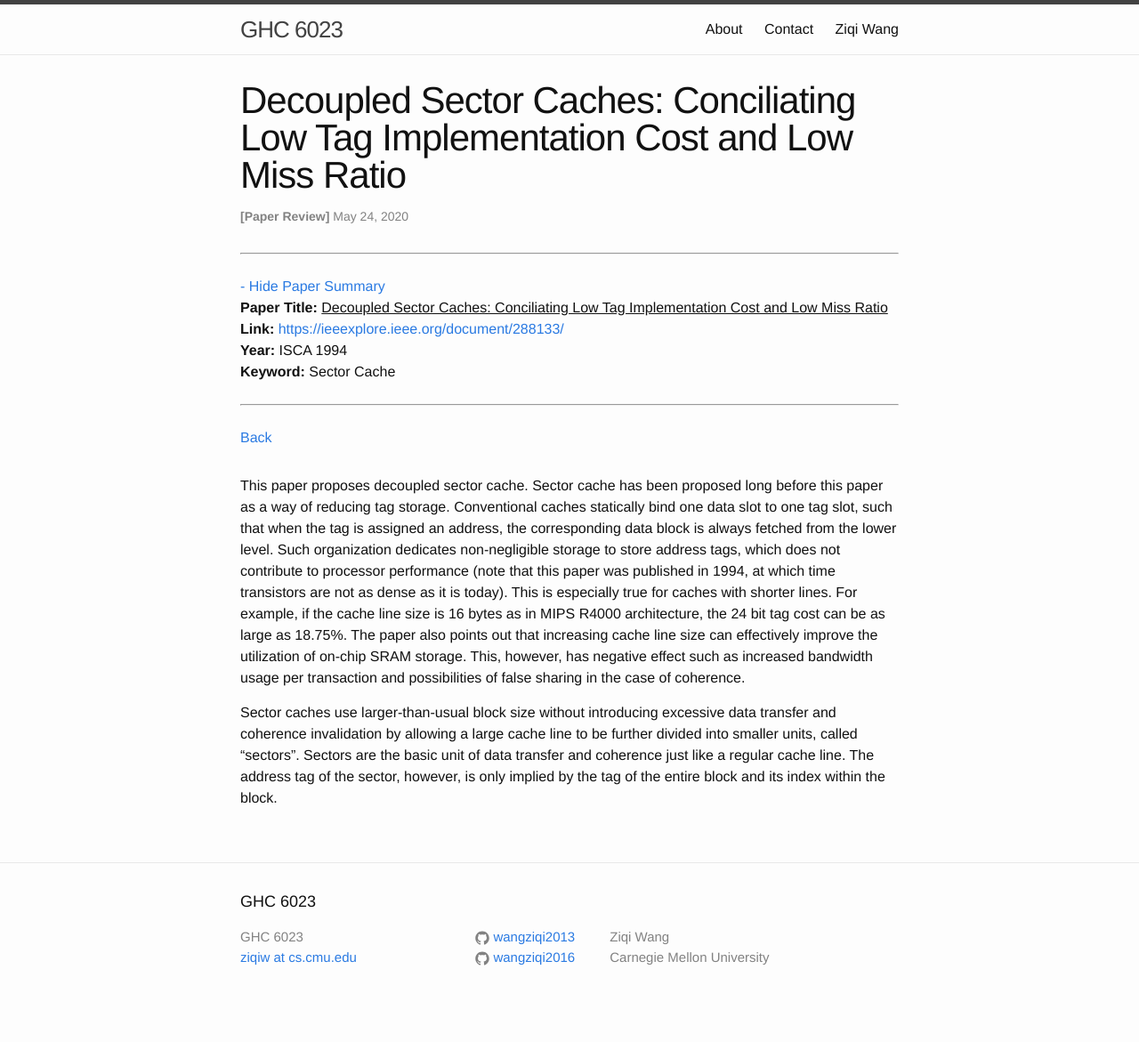
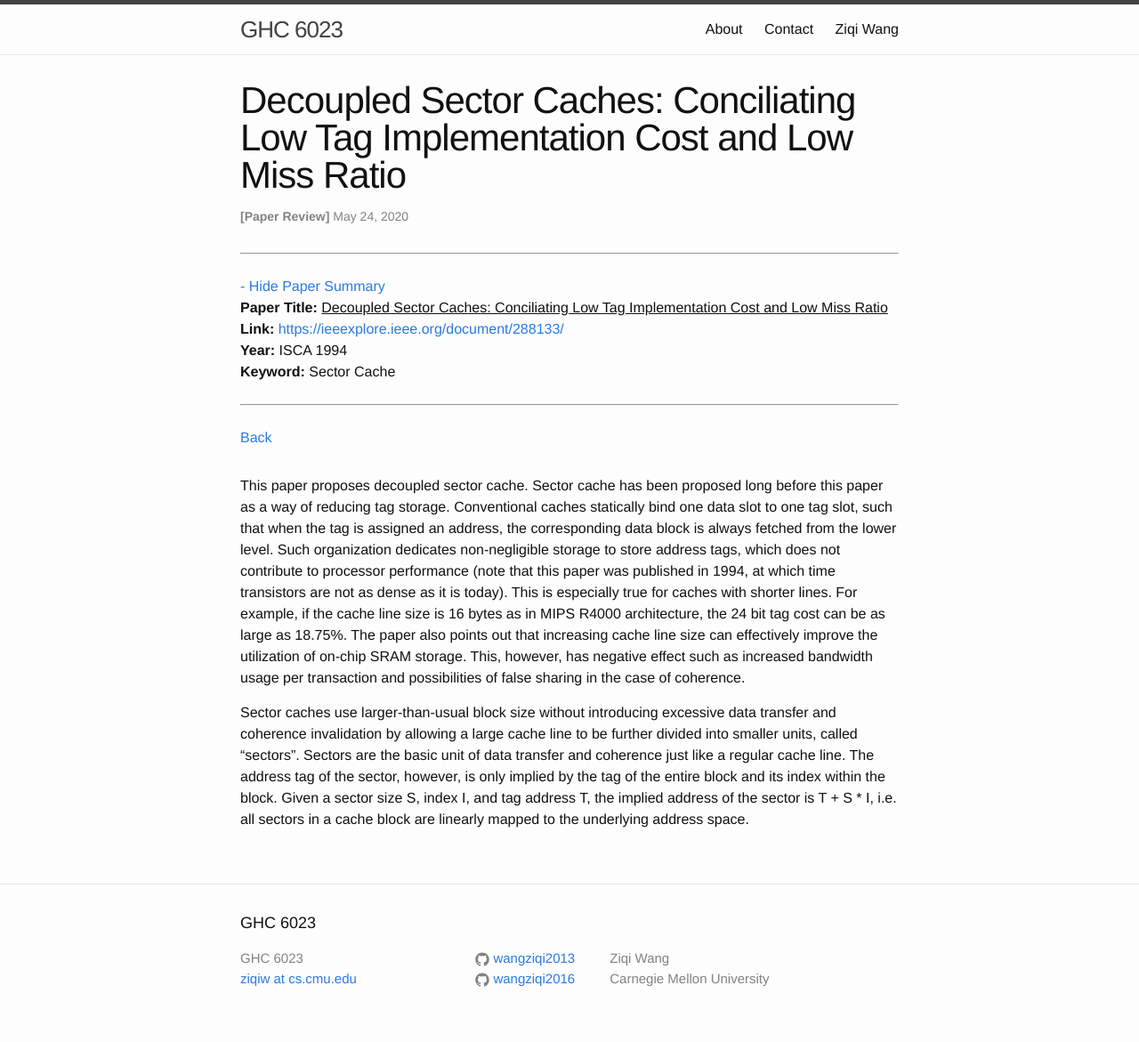
Before and after one commit to wangziqi2013/wangziqi2013.github.io, a Jekyll site: the page built from _posts/2020-05-24-decoupled-sector-caches.markdown, in a window 1280 px wide. Shown: the whole page at 89% size. Built offline with Jekyll 4.4.1, drawn with Linux system fonts in a browser that asks for light colours; before the commit the page ends 1147 px from its top, so only the background shows below that.

Commit message:
Adding addr mapping

```diff
--- a/_posts/2020-05-24-decoupled-sector-caches.markdown
+++ b/_posts/2020-05-24-decoupled-sector-caches.markdown
@@ -26,4 +26,6 @@ false sharing in the case of coherence.
 Sector caches use larger-than-usual block size without introducing excessive data transfer and coherence invalidation
 by allowing a large cache line to be further divided into smaller units, called "sectors". Sectors are the basic
 unit of data transfer and coherence just like a regular cache line. The address tag of the sector, however, is only
-implied by the tag of the entire block and its index within the block.
+implied by the tag of the entire block and its index within the block. Given a sector size S, index I, and tag address T,
+the implied address of the sector is T + S * I, i.e. all sectors in a cache block are linearly mapped to the underlying
+address space.
```
